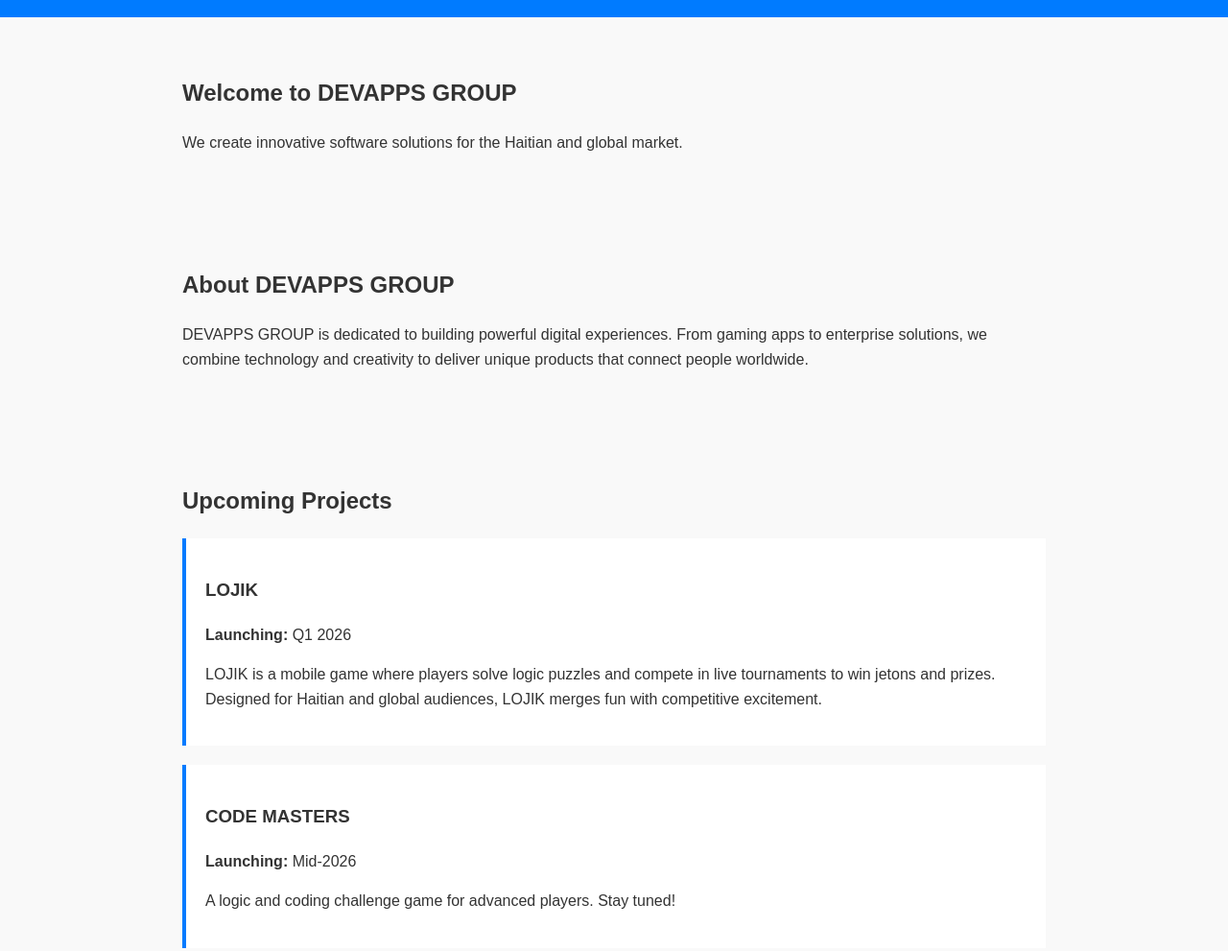
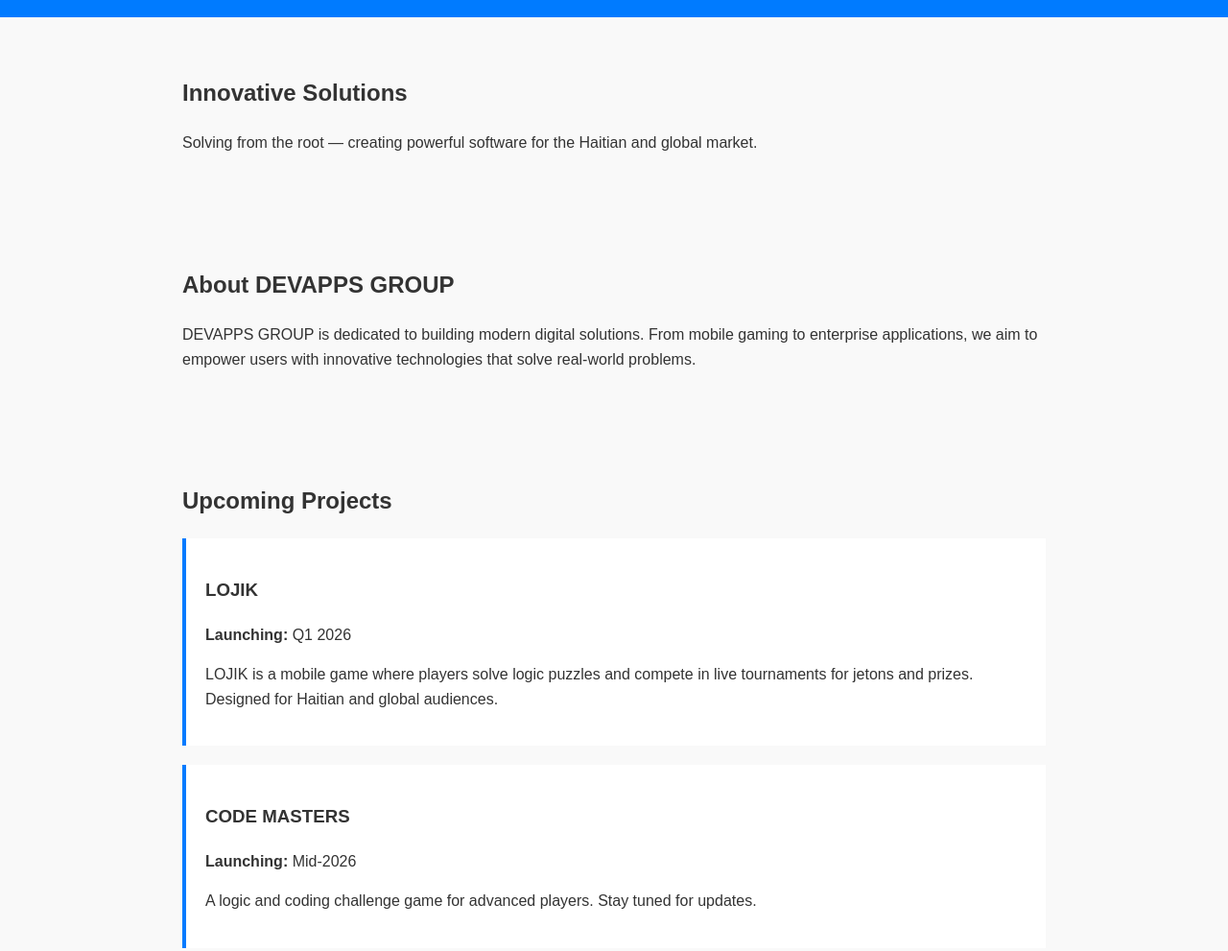
Before and after one commit to Hakunawoo/devapps-group.github.io, a plain HTML site: page index.html in a window 1280 px wide. Shown: the part 220-1211 px from the top of the page at 96% size. Drawn offline with Linux system fonts and the light colour scheme.

Commit message:
Update index.html

```diff
--- a/index.html
+++ b/index.html
@@ -5,9 +5,11 @@
   <meta name="viewport" content="width=device-width, initial-scale=1.0" />
   <title>DEVAPPS GROUP</title>
   <link rel="stylesheet" href="style.css" />
+  <link href="https://fonts.googleapis.com/css2?family=Share+Tech+Mono&display=swap" rel="stylesheet">
 </head>
 <body>
   <header>
+    <div class="container">
       <img src="logoos.png" alt="DEVAPPS GROUP Logo" class="logo" />
       <h1>DEVAPPS GROUP</h1>
       <nav>
@@ -16,16 +18,17 @@
         <a href="#upcoming">Upcoming Projects</a>
         <a href="#contact">Contact</a>
       </nav>
+    </div>
   </header>
 
-  <section id="home">
-    <h2>Welcome to DEVAPPS GROUP</h2>
-    <p>We create innovative software solutions for the Haitian and global market.</p>
+  <section id="home" class="hero">
+    <h2>Innovative Solutions</h2>
+    <p>Solving from the root — creating powerful software for the Haitian and global market.</p>
   </section>
 
   <section id="about">
     <h2>About DEVAPPS GROUP</h2>
-    <p>DEVAPPS GROUP is dedicated to building powerful digital experiences. From gaming apps to enterprise solutions, we combine technology and creativity to deliver unique products that connect people worldwide.</p>
+    <p>DEVAPPS GROUP is dedicated to building modern digital solutions. From mobile gaming to enterprise applications, we aim to empower users with innovative technologies that solve real-world problems.</p>
   </section>
 
   <section id="upcoming">
@@ -34,13 +37,13 @@
     <div class="project">
       <h3>LOJIK</h3>
       <p><strong>Launching:</strong> Q1 2026</p>
-      <p>LOJIK is a mobile game where players solve logic puzzles and compete in live tournaments to win jetons and prizes. Designed for Haitian and global audiences, LOJIK merges fun with competitive excitement.</p>
+      <p>LOJIK is a mobile game where players solve logic puzzles and compete in live tournaments for jetons and prizes. Designed for Haitian and global audiences.</p>
     </div>
 
     <div class="project">
       <h3>CODE MASTERS</h3>
       <p><strong>Launching:</strong> Mid-2026</p>
-      <p>A logic and coding challenge game for advanced players. Stay tuned!</p>
+      <p>A logic and coding challenge game for advanced players. Stay tuned for updates.</p>
     </div>
   </section>
 
@@ -56,7 +59,6 @@
 
   <footer>
     <p>&copy; 2025 DEVAPPS GROUP. All rights reserved.</p>
-    <p><a href="#">Privacy Policy</a> | <a href="#">Terms of Service</a></p>
   </footer>
 
   <script src="script.js"></script>
```
Lines whose indentation alone changed are shown as unchanged.
